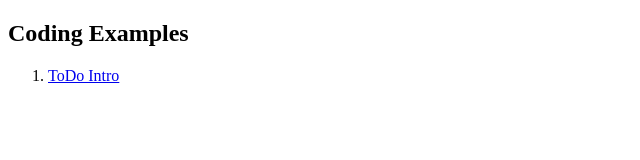
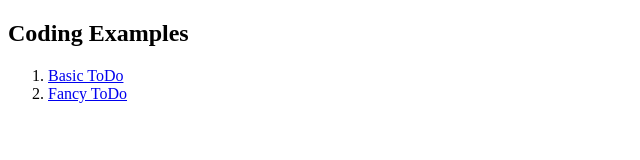
Before and after one commit to flekschas/js-frameworks-lecture, a plain HTML site: page index.html in a window 1280 px wide. Shown: the whole page, without its empty margins (0-640 px from the left). Drawn offline with Linux system fonts and the light colour scheme.

Commit message:
Add link to fancy todo app

```diff
--- a/index.html
+++ b/index.html
@@ -10,7 +10,10 @@
   <h2>Coding Examples</h2>
   <ol>
     <li>
-      <a href="https://svelte.dev/repl/527a291af0d1482c942bbc228c84f0b3?version=3.20.1" target="_blank">ToDo Intro</a>
+      <a href="https://svelte.dev/repl/527a291af0d1482c942bbc228c84f0b3?version=3.20.1" target="_blank">Basic ToDo</a>
+    </li>
+    <li>
+      <a href="https://svelte.dev/repl/82deb0e79a044c4bafc804678b6ff701?version=3.20.1" target="_blank">Fancy ToDo</a>
     </li>
   </ol>
 </body>
```
